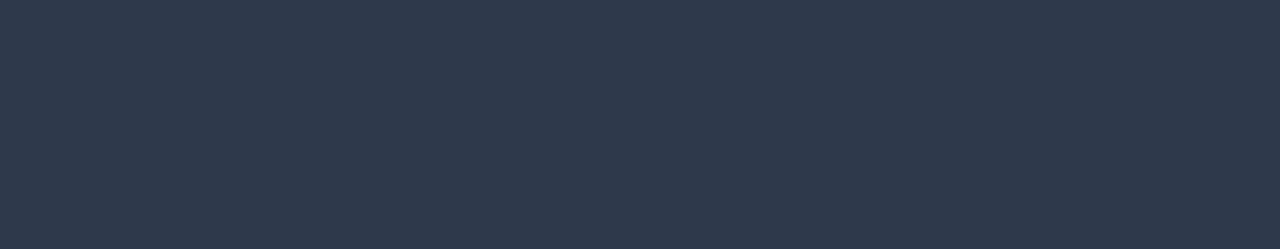
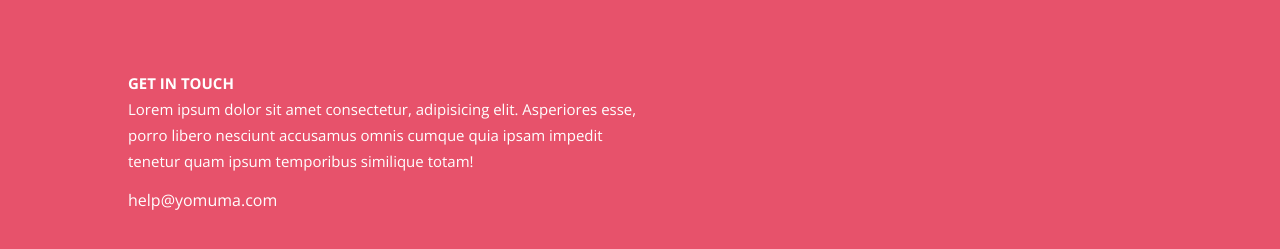
Before and after one commit to VartikaS14/Reactjs-project, a React (Vite) app: page / in a window 1280 px wide. Shown: the part 3619-3868 px from the top of the page. Before the commit the page ends 3612 px from the top, so only its background shows below. Built offline with nearby package versions, Linux system fonts and the light colour scheme.

Commit message:
contact  part created

```diff
--- a/src/App.jsx
+++ b/src/App.jsx
@@ -7,6 +7,8 @@
 import Content2 from "./Components/Content2/Content2";
 import Part1 from "./Components/Part1/Part1";
 import Team from "./Components/Team/Team";
+import Contact from "./Components/Contact/Contact";
+
 const App =() =>
   {
     return (
@@ -19,6 +21,9 @@
         <Content2/>
         <Team/>
         <Part1/>
+        <Contact/>
+
+
 
 
 
--- /dev/null
+++ b/src/Components/Contact/Contact.css
@@ -0,0 +1,22 @@
+.contacts{
+    padding: 6% 10%;
+
+    height: 50vh;
+    background-color: #e7526b;
+    color: #ffffff;
+
+}
+.contacts .contacts-c{
+    width: 50%;
+}
+.contacts .contacts-c h1{
+    font-size: 15px;
+line-height: 26px;
+text-transform: uppercase;
+font-weight: 700;
+}
+.contacts .contacts-c .p1{
+    font-size: 15px;
+    line-height: 26px;
+    padding-bottom: 15px;
+}
--- /dev/null
+++ b/src/Components/Contact/Contact.jsx
@@ -0,0 +1,18 @@
+import React from 'react'
+import './Contact.css'
+
+const Contact = () => {
+  return (
+    <div className='contacts'>
+        <div className="contacts-c">
+        <h1>Get in Touch</h1>
+        <p className="p1">Lorem ipsum dolor sit amet consectetur, adipisicing elit. Asperiores esse, porro libero nesciunt accusamus omnis cumque quia ipsam impedit tenetur quam ipsum temporibus similique totam!</p>
+
+        <p className="p2">help@yomuma.com</p>
+        </div>
+
+    </div>
+  )
+}
+
+export default Contact
```
